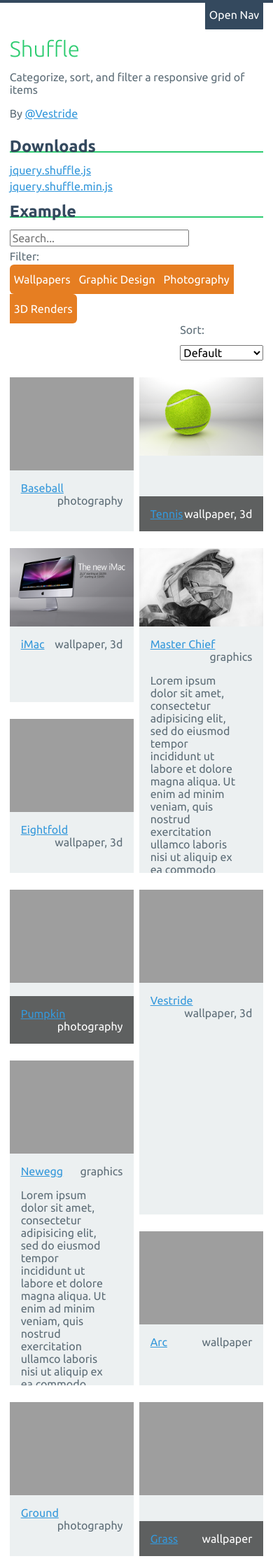
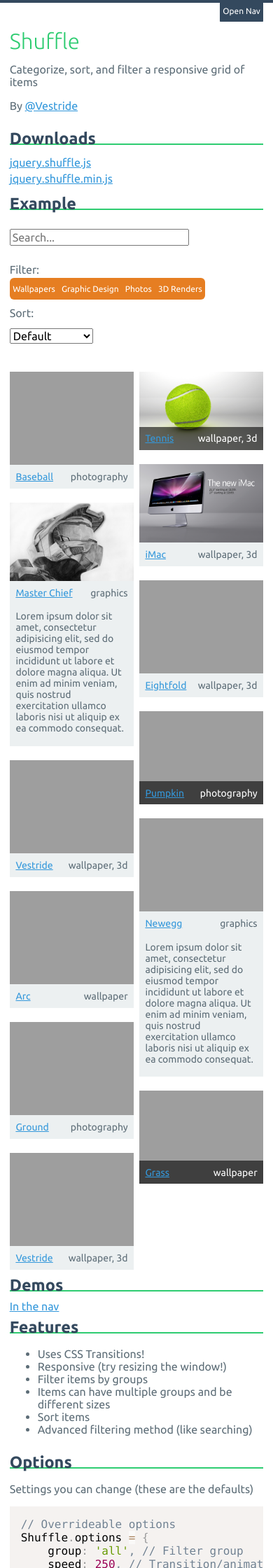
Before and after one commit to Vestride/Shuffle, a Jekyll site: the page built from index.html, in a window 390 px wide. Shown: the top 2240 px of the page at 70% size. Built offline with Jekyll 4.4.1, drawn with Linux system fonts in a browser that asks for light colours; nearby versions of some CDN libraries.

Commit message:
Some responsive styles and IE fixes

```diff
--- a/_includes/head.html
+++ b/_includes/head.html
@@ -2,7 +2,7 @@
 <!--[if lt IE 7]>      <html class="no-js lt-ie9 lt-ie8 lt-ie7" lang="en"> <![endif]-->
 <!--[if IE 7]>         <html class="no-js lt-ie9 lt-ie8" lang="en"> <![endif]-->
 <!--[if IE 8]>         <html class="no-js lt-ie9" lang="en"> <![endif]-->
-<!--[if gt IE 8]><!--> <html class="no-js" lang="en"> <!--<![endif]-->
+<!--[if gt IE 8]><!--> <html class="no-js modern" lang="en"> <!--<![endif]-->
 <head>
   <meta charset="utf-8" />
   <title>{{ page.title }}</title>
@@ -46,7 +46,7 @@
   {% endif %}
 
   <!--[if lt IE 9]>
-  <script src="js/html5shiv.js"></script>
+  <script src="{{ site.url }}/js/html5shiv.js"></script>
   <![endif]-->
 </head>
 <body class="{{ page.bodyClass }}">
--- a/_includes/nav.html
+++ b/_includes/nav.html
@@ -18,9 +18,9 @@
       </div>
 
       <h3 class="site-nav__title">Demos</h3>
-      <div class="row-fluid js-demos site-nav__demos">
+      <div class="row-fluid m-row js-demos site-nav__demos">
         {% for post in site.demos %}
-          <div class="span3 figure-wrap js-demo">
+          <div class="span3 m-span3 figure-wrap js-demo">
             <a href="/{{ post.slug }}">
               <figure>
                 <div class="keep-ratio four-three">
--- a/_posts/demos/2013-05-03-images.html
+++ b/_posts/demos/2013-05-03-images.html
@@ -12,8 +12,8 @@ prism: true
   <p>You can encounter problems when shuffle item dimensions depend on images. <a href="{% post_url demos/2013-06-29-image-problems %}">Like this demo</a>. There are three good solutions to this.</p>
   <ol>
     <li>Set an explicit height on <code>.shuffle-item</code>s like the <a href="{% post_url demos/2013-05-01-basic %}">basic demo</a>.</li>
-    <li>Similar to number 1, make the height of the image container a percentage of the width. This can be seen in the nav above with the <code>div.keep-ratio</code>. Note: if you want to support IE, you'll need another element inside that <code>div.keep-ratio</code> which is positioned absolute with top/right/bottom/left all zero.</li>
-    <li>Get notified when images load (this page). In this case, I'm using <a href="http://desandro.github.io/imagesloaded/">Desandro's images loaded plugin</a></li>
+    <li>Similar to number 1, make the height of the image container a percentage of the width. This can be seen in the nav images above with the <code>div.keep-ratio</code>.</li>
+    <li>Get notified when images load (this page). In this case, I'm using <a href="http://desandro.github.io/imagesloaded/">Desandro's images loaded plugin</a>. Please note that imagesloaded does not support IE7.</li>
   </ol>
 </div>
 
@@ -66,7 +66,7 @@ prism: true
 
 
 <section>
-  <div class="container">
+  <div class="container-fluid">
     <h2>Another section</h2>
     <p>Lorem ipsum dolor sit amet, consectetur adipisicing elit, sed do eiusmod
     tempor incididunt ut labore et dolore magna aliqua. Ut enim ad minim veniam,
--- a/css/shuffle-styles.css
+++ b/css/shuffle-styles.css
@@ -59,3 +59,31 @@
   opacity: 0;
   visibility: hidden;
 }
+
+@media (max-width: 47.9375em) {
+  .picture-item {
+    height: auto;
+    margin-top: 20px;
+  }
+  .picture-item.picture-item--h2 {
+    height: auto;
+  }
+  .picture-item .picture-item__details,
+  .picture-item .picture-item__description {
+    font-size: .875em;
+    padding: .625em;
+  }
+  .picture-item .picture-item__description {
+    padding-right: .875em;
+    padding-bottom: 1.25em;
+  }
+
+  .filter > .row-fluid,
+  .filter > .row-fluid > div {
+    margin: 10px 0;
+  }
+
+  .m-nofloat {
+    float: none;
+  }
+}
--- a/css/style.css
+++ b/css/style.css
@@ -1941,6 +1941,9 @@ ul ul {
 .site-nav.collapsed .site-nav__tray {
   height: 0;
 }
+.lt-ie8 .site-nav.collapsed .site-nav__tray {
+  display: none;
+}
 .site-nav .figure-wrap,
 .site-nav .figure-wrap img {
   -webkit-transform: translateZ(0);
@@ -2013,6 +2016,15 @@ nav > a {
   margin-top: 10px;
 }
 
+@media (max-width: 47.9375em) {
+  .figure-wrap:nth-child(odd) {
+    margin-left: 0;
+  }
+
+  .figure-wrap:nth-child(n + 3) {
+    margin-top: 1em;
+  }
+}
 .btn-group:before, .btn-group:after {
   content: " ";
   display: table;
@@ -2037,8 +2049,7 @@ nav > a {
 .btn,
 button {
   display: inline-block;
-  padding-top: .75em;
-  padding-bottom: .75em;
+  padding: .75em .375em;
   -webkit-appearance: none;
   text-align: center;
   color: white;
@@ -2131,6 +2142,18 @@ button:active {
   opacity: 1;
 }
 
+@media (max-width: 47.9375em) {
+  .btn,
+  button {
+    font-size: .875em;
+  }
+}
+@media (max-width: 30em) {
+  .btn,
+  button {
+    font-size: .75em;
+  }
+}
 .ib {
   display: inline-block;
 }
--- a/index.html
+++ b/index.html
@@ -35,12 +35,12 @@ prism: true
         <div class="filter-options btn-group">
           <button class="btn btn--warning" data-group="wallpaper">Wallpapers</button>
           <button class="btn btn--warning" data-group="graphics">Graphic Design</button>
-          <button class="btn btn--warning" data-group="photography">Photography</button>
+          <button class="btn btn--warning" data-group="photography">Photos</button>
           <button class="btn btn--warning" data-group="3d">3D Renders</button>
         </div>
       </div>
       <div class="span3">
-        <div class="pull-right">
+        <div class="m-nofloat pull-right">
           <p class="filter__label">Sort:</p>
           <select class="sort-options">
             <option value>Default</option>
--- a/js/demos/homepage.js
+++ b/js/demos/homepage.js
@@ -6,6 +6,7 @@ var DEMO = (function( $ ) {
       $sizer = $grid.find('.shuffle__sizer'),
 
   init = function() {
+    listen();
     setupFilters();
     setupSorting();
     setupSearching();
@@ -92,6 +93,28 @@ var DEMO = (function( $ ) {
         return text.indexOf(val) !== -1;
       });
     });
+  },
+
+  listen = function() {
+    var debouncedLayout = $.throttle( 100, function() {
+      $grid.shuffle('layout');
+    });
+
+    // Re layout shuffle when images load. This is only needed
+    // below 768 pixels because the .picture-item height is auto and therefore
+    // the height of the picture-item is dependent on the image
+    // I recommend using imagesloaded to determine when an image is loaded
+    // but that doesn't support IE7
+    $grid.find('img').each(function() {
+      var $img = $( this );
+
+      // Image already loaded
+      if ( this.complete && this.naturalWidth > 0 ) {
+        return;
+      }
+
+      $img.on('load', debouncedLayout);
+    });
   };
 
   return {
```
Also changed, not shown: _scss/_buttons.scss (+18 -3 lines), _scss/_main.scss (+19 -0 lines), _scss/shuffle-styles.scss (+34 -0 lines).
